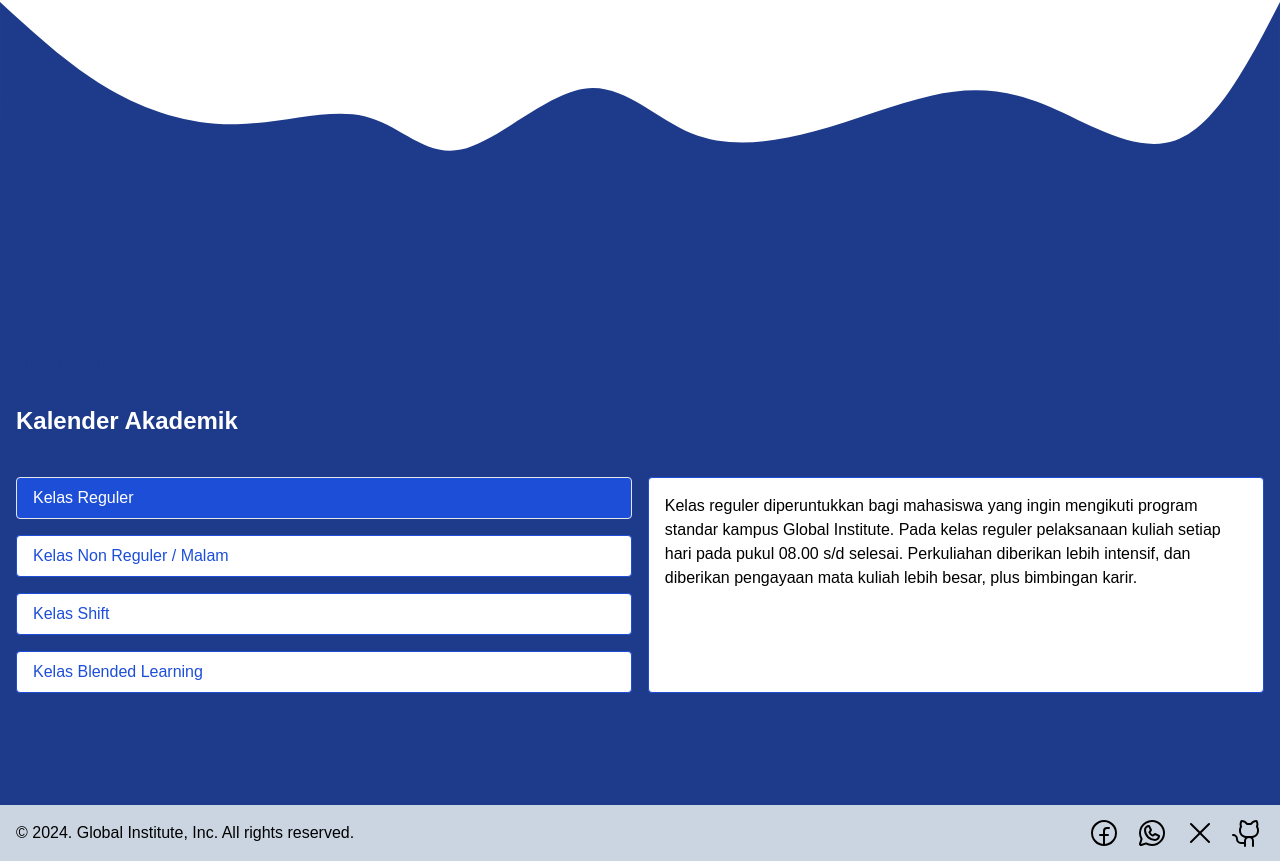
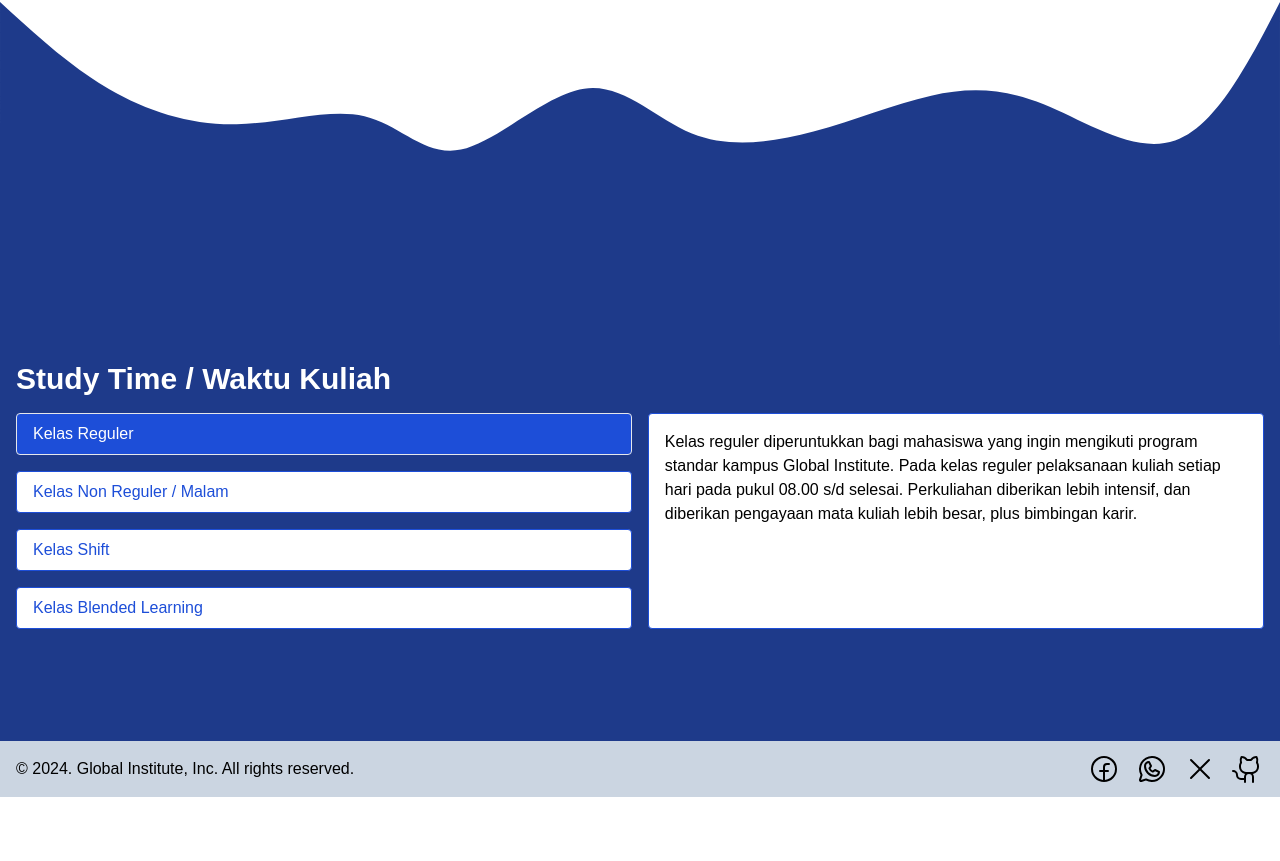
Before and after one commit to KbDevs12/project-2, a Next.js app: page / in a window 1280 px wide. Shown: the part 1448-2309 px from the top of the page. After the commit the page ends 2245 px from the top, so only its background shows below. Built offline with nearby package versions, Linux system fonts and the light colour scheme; a web font is replaced by a local one.

Commit message:
update index

```diff
--- a/src/app/globals.css
+++ b/src/app/globals.css
@@ -2,32 +2,10 @@
 @tailwind components;
 @tailwind utilities;
 
-
-/* EmblaCarousel.module.css */
-
-.hexagonWrapper {
-  display: flex;
-  align-items: center;
-}
-
-.hexagon {
-  position: relative;
-  width: 150px; /* Adjust size to match Image height and width */
-  height: 86.60px; /* Height calculated for hexagon shape */
-  background-color: #ddd; /* Background color of hexagon */
-  margin-right: 20px; /* Adjust margin as needed */
-}
-
-.hexagonInner {
-  position: absolute;
-  width: 100%;
-  height: 100%;
-  clip-path: polygon(50% 0%, 100% 25%, 100% 75%, 50% 100%, 0% 75%, 0% 25%);
-}
-
-.hexagon Image {
-  width: 100%;
-  height: auto;
+:root {
+  --primary: #f0f4ef;
+  --secondary: #344966;
+  --tertiary: #b4cded;
 }
 
 .embla {
@@ -57,3 +35,22 @@
   justify-content: center;
   align-items: center;
 }
+
+::-webkit-scrollbar {
+  width: 17px;
+}
+
+::-webkit-scrollbar-track {
+  background: var(--primary);
+  border-radius: 5px;
+}
+
+::-webkit-scrollbar-thumb {
+  background-color: var(--secondary);
+  border-radius: 14px;
+  border: 3px solid var(--primary);
+}
+
+::-webkit-scrollbar-thumb:hover {
+  background-color: var(--tertiary);
+}
--- a/src/components/StudyTime/Studytime.tsx
+++ b/src/components/StudyTime/Studytime.tsx
@@ -25,12 +25,9 @@ export default function StudyTime() {
 
   return (
     <>
-      <h2 className="text-3xl text-blue-900 font-semibold">
+      <h2 className="text-3xl text-white p-4 font-semibold">
         Study Time / Waktu Kuliah
       </h2>
-      <button className="mt-4 mb-8 text-white py-2 px-4 rounded font-semibold text-2xl text-left">
-        Kalender Akademik
-      </button>
       <div className="flex gap-4 px-4">
         <div className="flex flex-col w-1/2 space-y-4">
           <button
```
